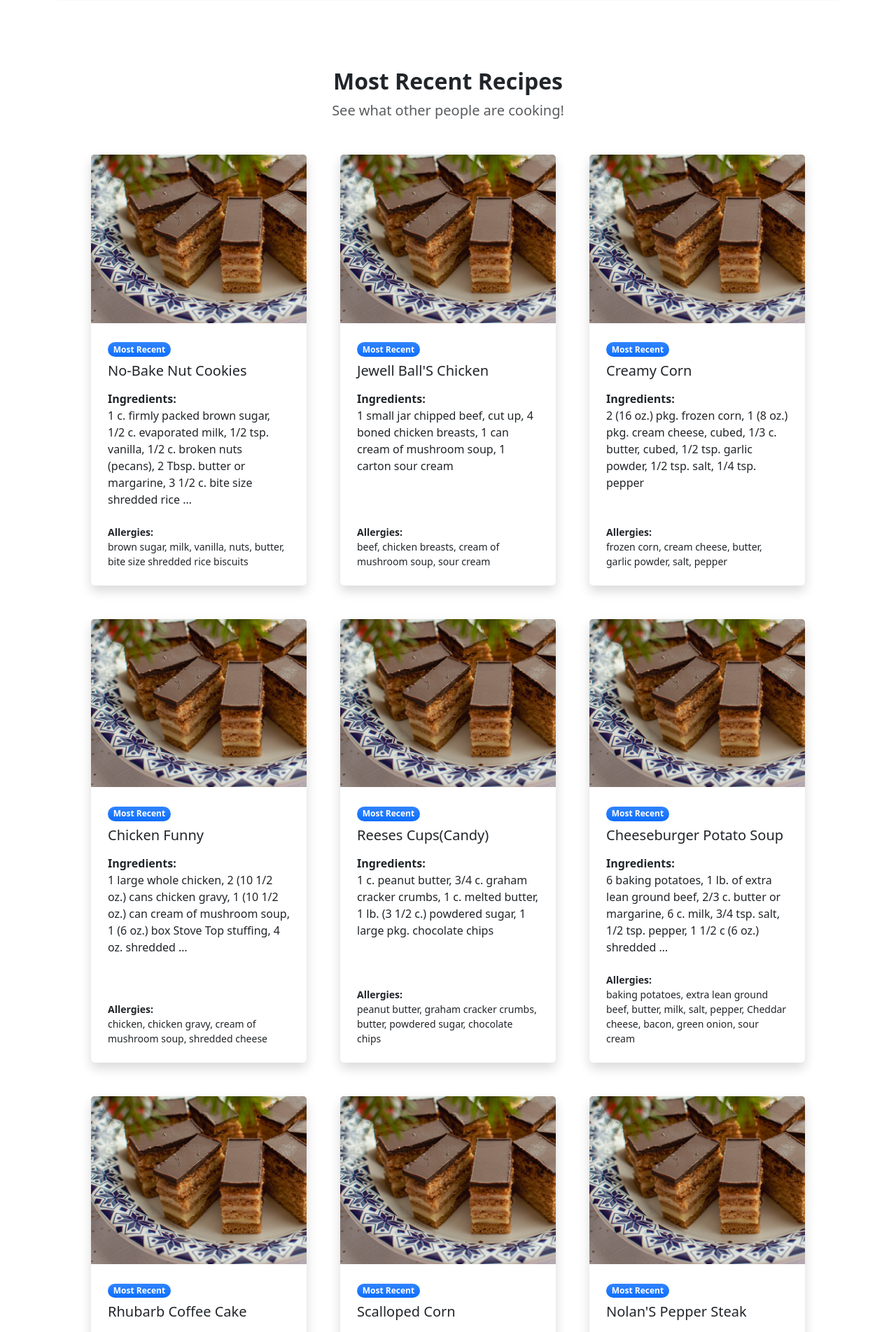
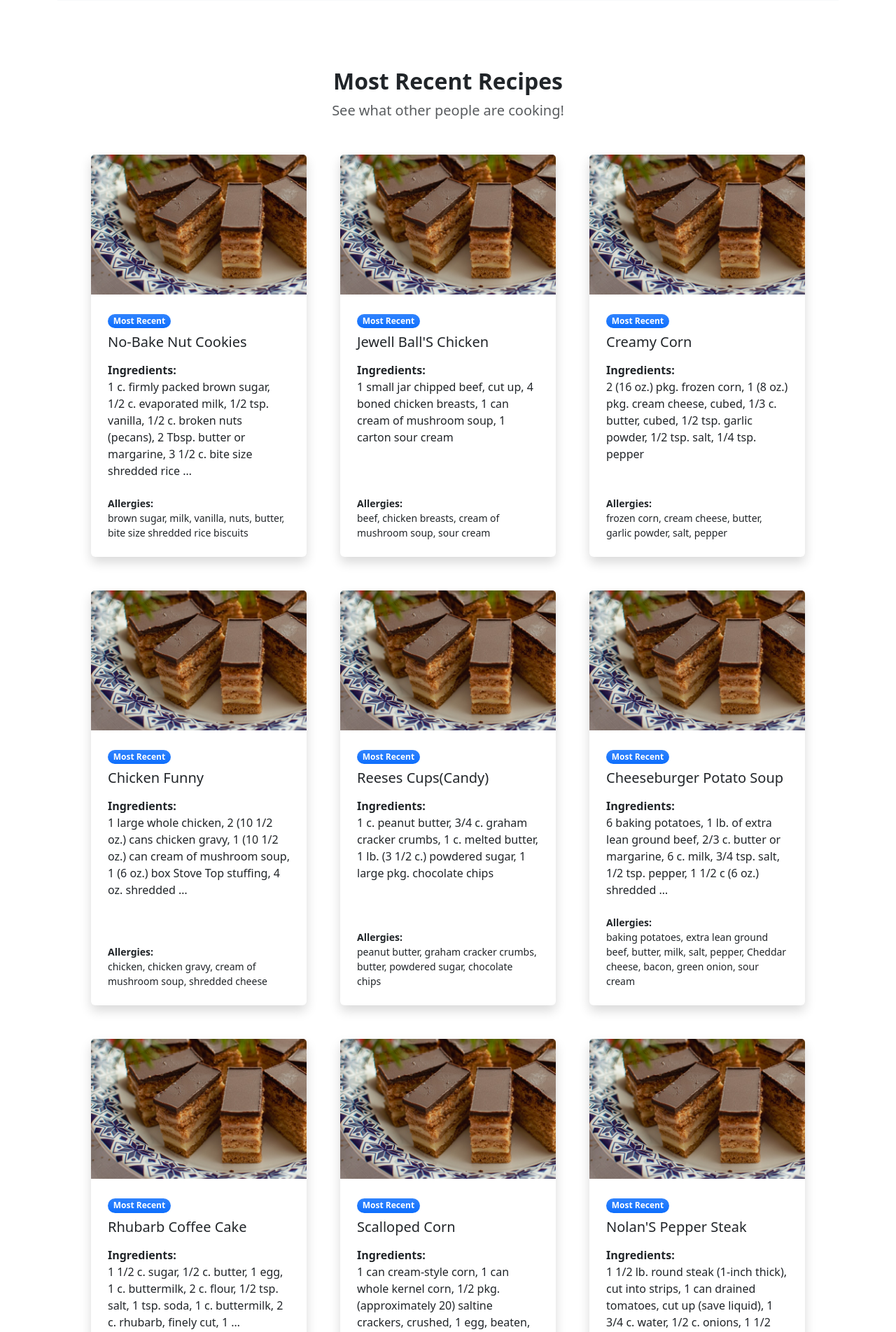
Before and after one commit to robert-daniels/CartBuilder, a Django app: template CartBuilderApplication/templates/home.html in a window 1280 px wide. Shown: the part 1301-3205 px from the top of the page at 70% size. Run offline with Django 4.2, Linux system fonts and the light colour scheme; the template is opened without the code that fills it: values that come from a table or form of the project are taken from there, others are empty; data comes from the database, SQL or seed files in the repository; grey boxes labelled with a size stand in for pictures from a placeholder-image service; some libraries are stand-ins or nearby versions.

Commit message:
top_recipe_card images will now be display all in the same size

```diff
--- a/CartBuilderApplication/templates/components/home_page/top_recipe_card.html
+++ b/CartBuilderApplication/templates/components/home_page/top_recipe_card.html
@@ -1,12 +1,19 @@
 {% load static %}
+
+<style>
+    .card-img-top-fixed {
+        height: 200px;
+        object-fit: cover;
+    }
+</style>
 
 {% for recipe in latest_recipes %}
 <div class="col-lg-4 mb-5">
     <div class="card h-100 shadow border-0">
         {% if recipe.recipeImage %}
-            <img class="card-img-top" src="{{ recipe.recipeImage.url }}" alt="Recipe image" />
+            <img class="card-img-top card-img-top-fixed" src="{{ recipe.recipeImage.url }}" alt="Recipe image" />
         {% else %}
-            <img class="card-img-top" src="{% static "./assets/other/Food_image_small.jpg" %}" alt="Default image" />
+            <img class="card-img-top card-img-top-fixed" src="{% static "./assets/other/Food_image_small.jpg" %}" alt="Default image" />
         {% endif %}
         <div class="card-body p-4">
             <div class="badge bg-primary bg-gradient rounded-pill mb-2">Most Recent</div>
--- a/CartBuilderApplication/templates/components/recipe_container.html
+++ b/CartBuilderApplication/templates/components/recipe_container.html
@@ -3,7 +3,7 @@
 <style>
     /* Hide unnecessary elements for printing */
     @media print {
-        .navbar, .print-button, img, #headingThree  {
+        .navbar, .print-button, img, #headingThree {
             display: none;
         }
     }
```
